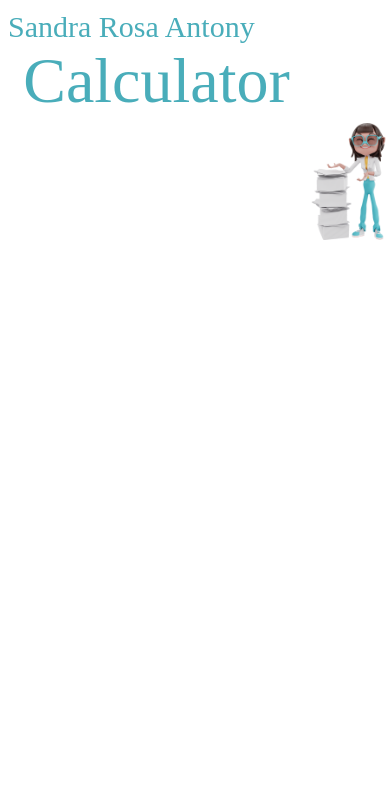
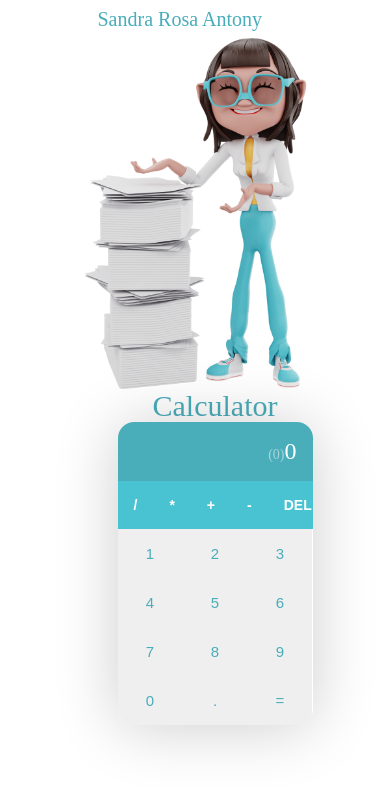
Before and after one commit to Sandra-Rosa/calculator-using-react, a React (Create React App) app: page / in a window 390 px wide. Shown: the top 786 px of the page. Built offline with nearby package versions, Linux system fonts and the light colour scheme; a web font is replaced by a local one.

Commit message:
all colour combinations and responsize design is finished

```diff
--- a/src/App.css
+++ b/src/App.css
@@ -1,3 +1,17 @@
+.body {
+  overflow-x: hidden;
+  position: relative;
+}
+.App {
+  text-align: center;
+  overflow-x: hidden;
+}
+*{
+  margin:0;
+  padding:0;
+  box-sizing:border-box;
+}
+
 .nav{
   font-family: 'Allison';
 font-style: normal;
@@ -36,3 +50,98 @@
 line-height: 110%;
 color: #49ADBA;
   }
+  .calculator{
+    width:30vw;
+   background-color:white;
+   border-radius:16px;
+   overflow:hidden;
+   box-shadow:0px 2px 64px rgba(0, 0, 0, 0.2);
+  }
+  .display{
+    padding:16px;
+    text-align:right;
+    background-color: #49ADBA;
+    color:#fff;
+    font-size: 24px;
+    font-weight:300;
+  }
+  .display span{
+    font-size:14px;
+    color: rgba(255, 255, 255, 0.51);
+  }
+  button{
+    appearance: none;
+    border:none;
+    outline:none;
+    color:#49ADBA;
+    font-size:14px;
+    padding:16px;
+    cursor:pointer;
+    transition:0.4s;
+  }
+  button:hover{
+    opacity:50%;
+  }
+  .operators{
+    display:flex;
+
+  }
+  .operators button{
+    flex:1 1 0%;
+    background-color:#49C3D2;
+    color:white;
+    font-weight:700;
+  }
+  .digits{
+    display:flex;
+    flex-wrap:wrap;
+
+  }
+  .digits button{
+    flex:1 1 33.333%;
+    max-width:33.333%;
+    font-size:15px;
+  }
+  @media screen and (max-width:900px){
+    .main{
+      flex-direction: column;
+    }
+    .Calculator1{
+      padding:0;
+      overflow: hidden;
+    }
+    .content{
+      align-self: center;
+    }
+    .girl{
+      width:90vw;
+    }.nav{
+      font-size:30px;
+      margin-left: 25%;
+    }
+    .calculator{
+      width:50vw;
+    }
+  }
+  @media screen and (max-width:600px){
+    .nav{
+      font-size:25px;
+      margin-left: 25%;
+    }
+    .content .Heading{
+      font-size:35px;
+      align-self: center;
+    }
+    .girl{
+      width:90vw;
+    }
+  }
+  @media screen and (max-width:400px){
+    .nav{
+      font-size: 20px;
+      margin-left: 25%;
+    }
+    .content .heading{
+      font-size:30px;
+    }
+  }
--- a/src/App.js
+++ b/src/App.js
@@ -1,16 +1,45 @@
 import './App.css';
 import Logo from "./girl.png";
 function App() {
+  const createDigits=()=>{
+    const digits=[];
+    for(let i=1;i<10;i++){
+      digits.push(
+        <button key={i}>{i}</button>
+      )
+    }
+    return digits;
+  }
   return (
-    <div className='Calculator'>
+    <div className='Calculator1'>
       <span className="nav">Sandra Rosa Antony</span>
       <div className="main">
-      <img src= {Logo} className='girl' alt="logo" />
-      <div className="content">
-      <span className="Heading">
+        <img src={Logo} className='girl' alt="logo" />
+        <div className="content">
+          <span className="Heading">
             Calculator
           </span>
-      </div>
+
+        <div className="calculator">
+          <div className="display">
+            <span>(0)</span>0
+          </div>
+          <div className="operators">
+            <button>/</button>
+            <button>*</button>
+            <button>+</button>
+            <button>-</button>
+
+            <button>DEL</button>
+          </div>
+          <div className="digits">
+            {createDigits()}
+            <button>0</button>
+            <button>.</button>
+            <button>=</button>
+          </div>
+        </div>
+        </div>
       </div>
     </div>
   );
```
